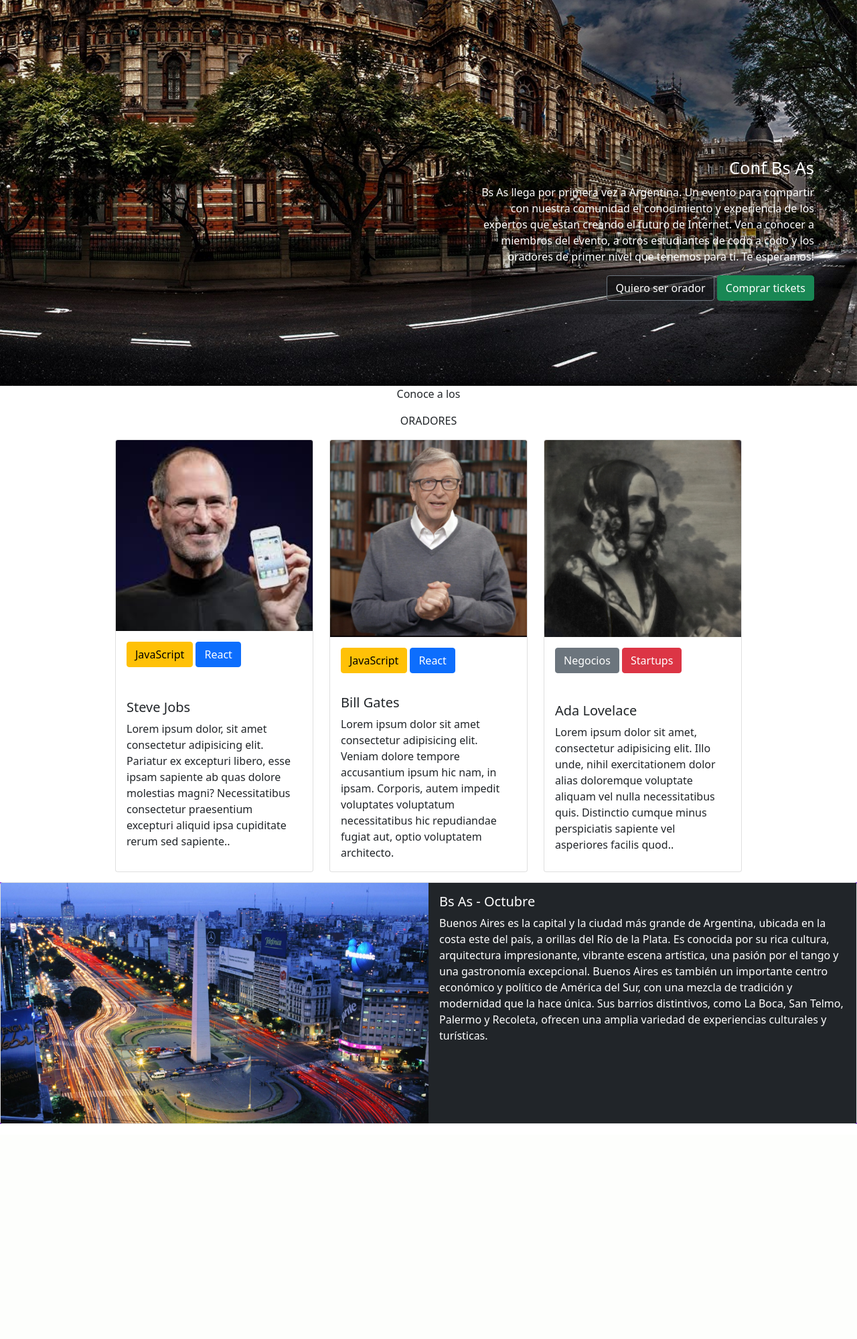
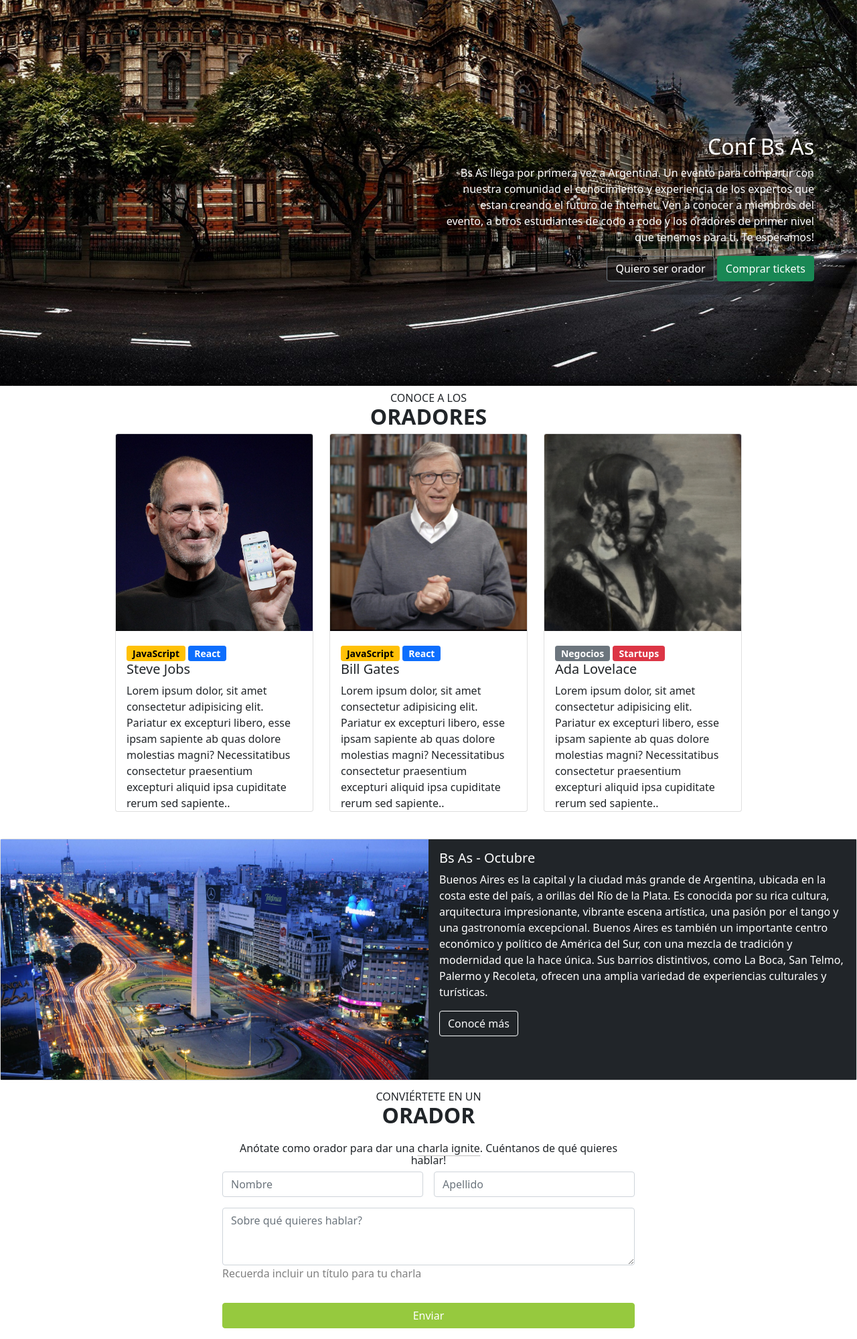
Before and after one commit to mari1551/tpgrupo1, a PHP site: page / in a window 1280 px wide. Shown: the part 224-2223 px from the top of the page at 67% size. Before the commit the page ends 1902 px from the top, so only its background shows below. Run offline with PHP 8.4, Linux system fonts and the light colour scheme.

Commit message:
Hacer footer y revisar otra vez medidas

```diff
--- a/css/tp.css
+++ b/css/tp.css
@@ -1,16 +1,17 @@
+/* ---------------------- carrusel  de imagenes ------------------ */
 #CaptionCarrusel{
-    width: 40%;
+    width: 43%;
     height: max-content;
     text-align: end;
     position: absolute;
-    top:55%;
+    top:53%;
     z-index: 10;
     color: #fff;
-    padding-top: 20px;
+    padding-top: 0px;
     padding-bottom: 20px;
     background-color: rgba(0, 0, 0, 0.2);
     left: auto; /* Elimina cualquier margen izquierdo existente */
-    right: 5%; /* Establece el margen derecho en 0 para moverlo completamente a la derecha */
+    right: 5%; /* Establece el margen derecho en para moverlo completamente a la derecha */
 }
 .full-viewport-img {
   width: 100%;
@@ -32,24 +33,64 @@
 }
 
 #CaptionCarrusel>h5{
-  font-size: 2vw;
+  font-size: 2.5vw;
 }
 /* ----------------------fichas cards ------------------ */
-.container>p{
+#areaCards>p, #areaFormulario>p{
+  font-size: medium;
   text-align: center;
-
+  line-height:1.1;
+  margin-bottom: 8px;
 }
-/* ----------------------fichas cards ------------------ */
+.letraGrande{
+  font-size: xx-large;
+  font-weight:600;
+}
 #areaCards{
+  margin-top: 10px;
   margin-left: auto;
   margin-right: auto;
+  margin-bottom: 40px;
   width: 75%;
 }
-/* ----------------------dos columnas ------------------ */
+.card-img-top{
+  height: 58%;
+}
+#areaCards button{
+  padding-top: 0;
+  padding-bottom: 0;
+  padding-left: 1;
+  padding-right: 1;
+}
+.botonCard{
+  padding-top: 20px;
+  padding-bottom: 0;
+}
+.textoCard{
+  padding-top: 0px;
+  padding-bottom: 0;
+}
+
+/* --------------------Imagen dos columnas ------------------ */
 #dosColumnas{
   margin: 0 0 0 0;
   margin-top: 15px;
   width: 100%;
   padding: 0;
-  background-color: blueviolet;
 }
+
+/* -------------------- Formulario ------------------ */
+#areaFormulario{
+  width: 50%;
+}
+#charlaignite{
+  border-bottom:1px dotted gray;
+}
+
+#BotonEnviarForm{
+  background-color: #96C93E;
+  border-color: #96C93E ;
+}
+#mensaje{
+  color:gray;
+}
--- a/index.html
+++ b/index.html
@@ -9,7 +9,7 @@
     <link rel="stylesheet" href="css/tp.css">
 </head>
 <body>
-  <!--------------------------------- Inicio Barra Navegacion -------------------------------- -->
+  <!------------------------------ Inicio Barra Navegacion --------------------------- -->
   <nav class="navbar navbar-expand-lg navbar-dark bg-dark fixed-top" >
     <div class="container">
         <a class="navbar-brand" href="#">
@@ -17,7 +17,7 @@
             Conf Bs As
         </a>
         <button class="navbar-toggler" type="button" data-bs-toggle="collapse" data-bs-target="#navbarSupportedContent" aria-controls="navbarSupportedContent" aria-expanded="false" aria-label="Toggle navigation">
-          <span class="navbar-toggler-icon"></span>
+        <span class="navbar-toggler-icon"></span>
         </button>
         <div class="collapse navbar-collapse justify-content-end" id="navbarSupportedContent">
           <ul class="navbar-nav ml-auto mb-2 mb-lg-0">
@@ -62,22 +62,21 @@
       </button>
     </div>
   </div>
-    <!------------------------------------ Fin Carousel ------------------------------------>
+    <!--------------------------------- Fin Carousel --------------------------------->
 
 
-  <!-------------------------------- Inicio del container cards ---------------------------->
+  <!----------------------------- Inicio del container cards -------------------------->
   <div class="container" id="areaCards">
-    <p>Conoce a los</p>
-    <p>ORADORES</p>
+    <p>CONOCE A LOS<br><span class="letraGrande">ORADORES</span></p>
     <div class="row row-cols-1 row-cols-md-3 g-4">
       <div class="col">
         <div class="card h-100">
-          <img src="img/steve.jpg" class="card-img-top" alt="Steve Jobs">
-          <div class="card-body">
-            <button type="button" class="btn btn-warning">JavaScript</button>
-            <button type="button" class="btn btn-primary">React</button>
+          <img src="img/jobs.jpg" class="card-img-top" alt="Steve Jobs">
+          <div class="card-body botonCard">
+            <button type="button" class="btn btn-warning btn-sm fw-bold">JavaScript</button>
+            <button type="button" class="btn btn-primary btn-sm fw-bold">React</button>
           </div>
-          <div class="card-body">
+          <div class="card-body textoCard">
             <h5 class="card-title">Steve Jobs</h5>
             <p class="card-text">Lorem ipsum dolor, sit amet consectetur adipisicing elit. Pariatur ex excepturi libero, esse ipsam sapiente ab quas dolore molestias magni? Necessitatibus consectetur praesentium excepturi aliquid ipsa cupiditate rerum sed sapiente..</p>
           </div>
@@ -87,13 +86,13 @@
       <div class="col">
         <div class="card h-100">
           <img src="img//bill.jpg" class="card-img-top" alt="Bill Gates">
-          <div class="card-body">
-            <button type="button" class="btn btn-warning">JavaScript</button>
-            <button type="button" class="btn btn-primary">React</button>
+          <div class="card-body botonCard">
+            <button type="button" class="btn btn-warning btn-sm fw-bold">JavaScript</button>
+            <button type="button" class="btn btn-primary btn-sm fw-bold">React</button>
           </div>
-          <div class="card-body">
+          <div class="card-body textoCard">
             <h5 class="card-title">Bill Gates</h5>
-            <p class="card-text">Lorem ipsum dolor sit amet consectetur adipisicing elit. Veniam dolore tempore accusantium ipsum hic nam, in ipsam. Corporis, autem impedit voluptates voluptatum necessitatibus hic repudiandae fugiat aut, optio voluptatem architecto.</p>
+            <p class="card-text">Lorem ipsum dolor, sit amet consectetur adipisicing elit. Pariatur ex excepturi libero, esse ipsam sapiente ab quas dolore molestias magni? Necessitatibus consectetur praesentium excepturi aliquid ipsa cupiditate rerum sed sapiente..</p>
           </div>
 
         </div>
@@ -101,13 +100,13 @@
       <div class="col">
         <div class="card h-100">
           <img src="img/ada.jpeg" class="card-img-top" alt="Ada Lovelace">
-          <div class="card-body">
-            <button type="button" class="btn btn-secondary">Negocios</button>
-            <button type="button" class="btn btn-danger">Startups</button>
+          <div class="card-body botonCard">
+            <button type="button" class="btn btn-secondary btn-sm fw-bold">Negocios</button>
+            <button type="button" class="btn btn-danger btn-sm fw-bold">Startups</button>
           </div>
-          <div class="card-body">
+          <div class="card-body textoCard">
             <h5 class="card-title">Ada Lovelace</h5>
-            <p class="card-text">Lorem ipsum dolor sit amet, consectetur adipisicing elit. Illo unde, nihil exercitationem dolor alias doloremque voluptate aliquam vel nulla necessitatibus quis. Distinctio cumque minus perspiciatis sapiente vel asperiores facilis quod..</p>
+            <p class="card-text">Lorem ipsum dolor, sit amet consectetur adipisicing elit. Pariatur ex excepturi libero, esse ipsam sapiente ab quas dolore molestias magni? Necessitatibus consectetur praesentium excepturi aliquid ipsa cupiditate rerum sed sapiente..</p>
           </div>
         </div>
       </div>
@@ -115,7 +114,7 @@
   </div>
   <!---------------------------------- fin del container cards ------------------------------->
 
-  <!----------------------------------- Inicio Imagen dos columnas ---------------------------------->
+  <!----------------------------------- Inicio Imagen dos columnas ---------------------------->
   <div class="container-fluid" id="dosColumnas">
     <div class="card mb-3" >
       <div class="row g-0">
@@ -126,12 +125,47 @@
           <div class="card-body">
             <h5 class="card-title">Bs As - Octubre</h5>
             <p class="card-text">Buenos Aires es la capital y la ciudad más grande de Argentina, ubicada en la costa este del país, a orillas del Río de la Plata. Es conocida por su rica cultura, arquitectura impresionante, vibrante escena artística, una pasión por el tango y una gastronomía excepcional. Buenos Aires es también un importante centro económico y político de América del Sur, con una mezcla de tradición y modernidad que la hace única. Sus barrios distintivos, como La Boca, San Telmo, Palermo y Recoleta, ofrecen una amplia variedad de experiencias culturales y turísticas.</p>
+            <button type="button" class="btn btn-outline-light">Conocé más</button>
           </div>
         </div>
       </div>
     </div>
   </div>
-   <!----------------------------------- Fin imagen dos columnas ---------------------------------->
+  <!------------------------------ Fin imagen dos columnas ---------------------------->
+
+  <!--------------------------- Inicio Formulario ---------------------------------->
+  <div class="container" id="areaFormulario">
+    <p class="mb-4">CONVIÉRTETE EN UN<br><span class="letraGrande">ORADOR</span></p>
+    <p>Anótate como orador para dar una <span id="charlaignite">charla ignite</span>. Cuéntanos de qué quieres hablar!</p>
+    <div class="row g-3 mb-3">
+      <div class="col-md-6">
+        <input type="text" class="form-control" id="formInput1" placeholder="Nombre">
+      </div>
+      <div class="col-md-6">
+        <input type="text" class="form-control" id="formInput2" placeholder="Apellido">
+      </div>
+    </div>
+    <div class="row">
+      <div class="mb-3">
+        <textarea class="form-control" id="exampleFormControlTextarea1" placeholder="Sobre qué quieres hablar?" rows="3"></textarea>
+        <p id="mensaje">Recuerda incluir un título para tu charla</p>
+      </div>
+    </div>
+    <div class="row">
+      <div class="col-md-12 mb-3">
+        <button class="btn btn-primary w-100" type="button" id="BotonEnviarForm">Enviar</button>
+      </div>
+    </div>
+  </div>
+  <!--------------------------- Fin Formulario ---------------------------------->
+
+  <!--------------------------- Inicio Footer -------------------------------->
+  <footer>
+
+
+  </footer>
+
+  <!--------------------------- Fin Footer ---------------------------------->
 
 
 
```
Also changed, not shown: img/jobs.jpg (added), img/steve.jpg (deleted).
